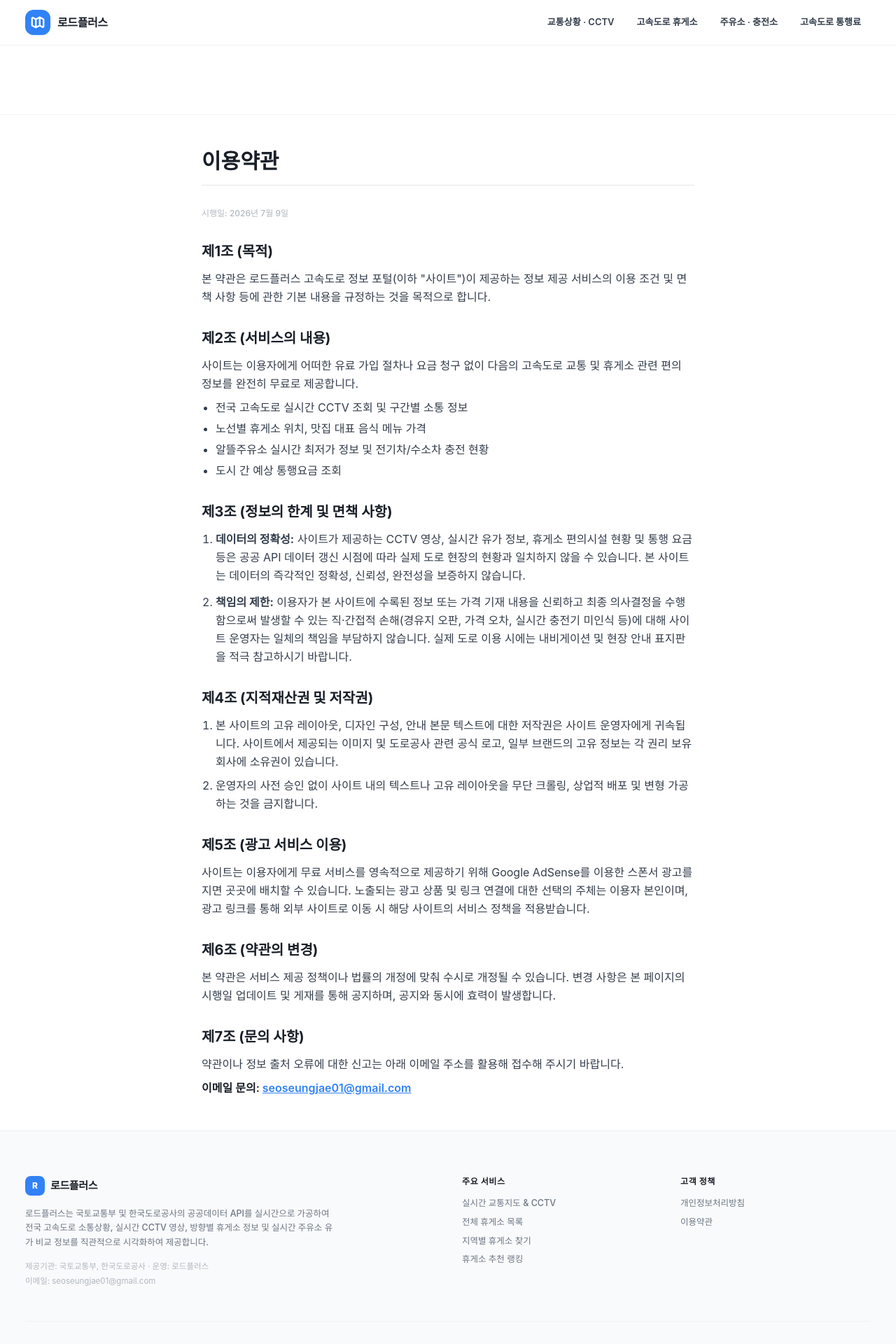
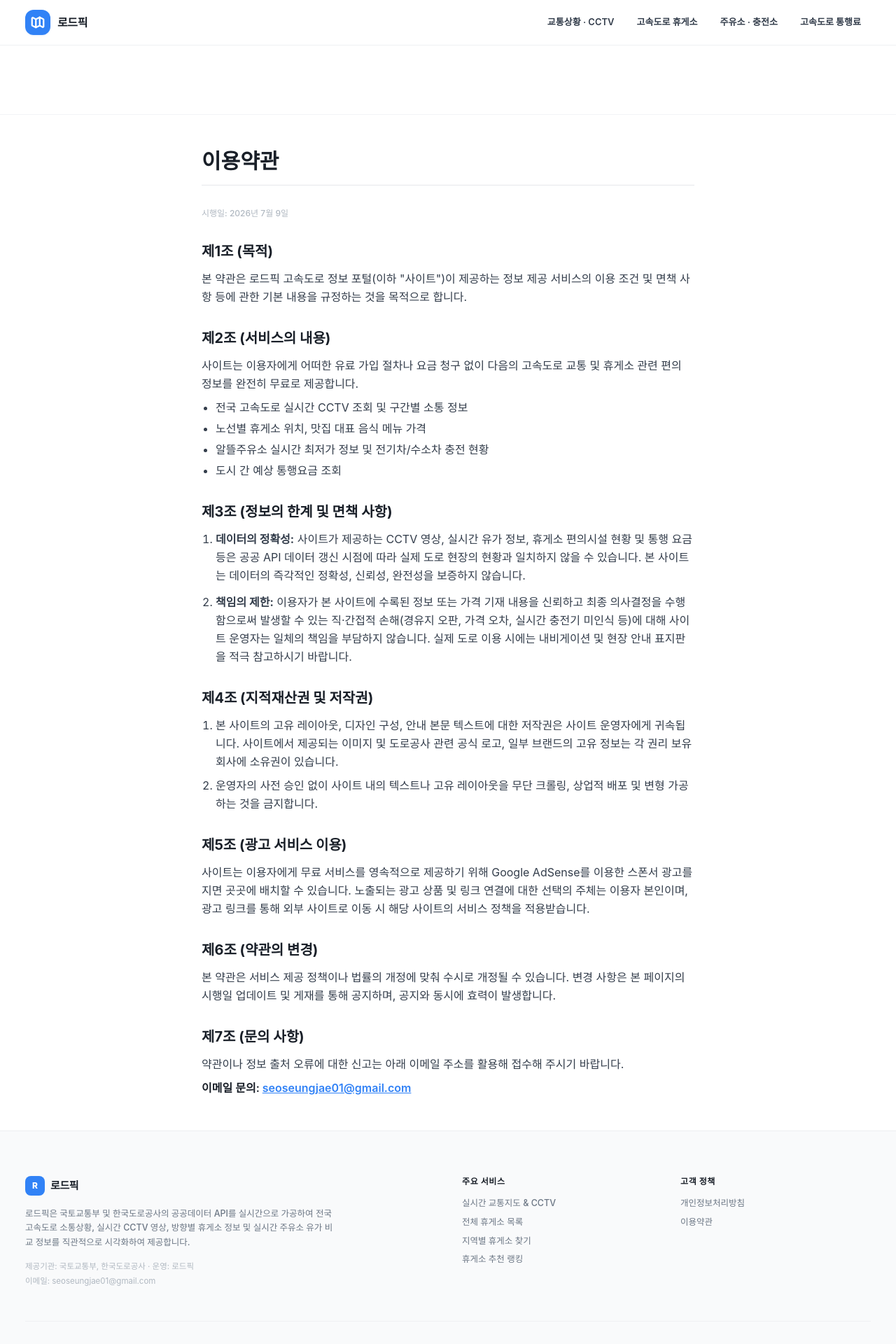
Before and after one commit to fnqlrtm123-code/highway-live, a Next.js app: page /terms in a window 1280 px wide. Shown: the top 1920 px of the page at 70% size. Built offline with nearby package versions, Linux system fonts and the light colour scheme; a web font is replaced by a local one.

Commit message:
Rename site from 로드플러스 to 로드픽

```diff
--- a/src/app/layout.tsx
+++ b/src/app/layout.tsx
@@ -16,8 +16,8 @@ const outfit = Outfit({
 
 export const metadata: Metadata = {
   title: {
-    default: "로드플러스 | 전국 고속도로 실시간 CCTV 휴게소 맛집 주유소 가격",
-    template: "%s | 로드플러스"
+    default: "로드픽 | 전국 고속도로 실시간 CCTV 휴게소 맛집 주유소 가격",
+    template: "%s | 로드픽"
   },
   description: "전국 고속도로 실시간 CCTV 교통상황, 휴게소 맛집 메뉴, 주유소 최저가 가격 비교 및 전기차 충전소 현황을 한눈에 확인하세요.",
   keywords: ["고속도로 cctv", "실시간 교통상황", "휴게소 맛집", "휴게소 주유소 기름값", "전국 고속도로 지도", "상행 하행 맛집", "전기차 충전소", "알뜰주유소 최저가"],
@@ -33,16 +33,16 @@ export const metadata: Metadata = {
     },
   },
   openGraph: {
-    title: "로드플러스 - 실시간 고속도로 CCTV & 휴게소 맛집 정보",
+    title: "로드픽 - 실시간 고속도로 CCTV & 휴게소 맛집 정보",
     description: "전국 고속도로 실시간 CCTV 교통상황, 휴게소 맛집 메뉴, 주유소 최저가 가격 비교 및 전기차 충전소 현황을 한눈에 확인하세요.",
     url: "https://highway.mrbrisbaneinsouth.kr",
-    siteName: "로드플러스",
+    siteName: "로드픽",
     locale: "ko_KR",
     type: "website",
   },
   twitter: {
     card: "summary_large_image",
-    title: "로드플러스 - 실시간 고속도로 CCTV & 휴게소 맛집 정보",
+    title: "로드픽 - 실시간 고속도로 CCTV & 휴게소 맛집 정보",
     description: "전국 고속도로 실시간 CCTV 교통상황, 휴게소 맛집 메뉴, 주유소 최저가 가격 비교 및 전기차 충전소 현황을 한눈에 확인하세요.",
   }
 };
@@ -90,7 +90,7 @@ export default function RootLayout({
                   <path strokeLinecap="round" strokeLinejoin="round" d="M9 20l-5.447-2.724A1 1 0 013 16.382V5.618a1 1 0 011.447-.894L9 7m0 13l6-3m-6 3V7m6 10l4.553 2.276A1 1 0 0021 18.382V7.618a1 1 0 00-.553-.894L15 4m0 13V4m0 0L9 7" />
                 </svg>
               </div>
-              <span className="text-base font-extrabold tracking-tight text-slate-900 leading-none">로드플러스</span>
+              <span className="text-base font-extrabold tracking-tight text-slate-900 leading-none">로드픽</span>
             </a>
 
             {/* 네비게이션 링크 */}
@@ -125,13 +125,13 @@ export default function RootLayout({
               <div className="md:col-span-6 space-y-4">
                 <div className="flex items-center gap-2">
                   <div className="flex h-7 w-7 items-center justify-center rounded-lg bg-blue-600 text-white font-extrabold text-xs">R</div>
-                  <span className="text-[15px] font-bold text-slate-800 tracking-tight">로드플러스</span>
+                  <span className="text-[15px] font-bold text-slate-800 tracking-tight">로드픽</span>
                 </div>
                 <p className="text-[12.5px] leading-relaxed text-slate-500 max-w-md font-medium font-sans">
-                  로드플러스는 국토교통부 및 한국도로공사의 공공데이터 API를 실시간으로 가공하여 전국 고속도로 소통상황, 실시간 CCTV 영상, 방향별 휴게소 정보 및 실시간 주유소 유가 비교 정보를 직관적으로 시각화하여 제공합니다.
+                  로드픽은 국토교통부 및 한국도로공사의 공공데이터 API를 실시간으로 가공하여 전국 고속도로 소통상황, 실시간 CCTV 영상, 방향별 휴게소 정보 및 실시간 주유소 유가 비교 정보를 직관적으로 시각화하여 제공합니다.
                 </p>
                 <div className="text-[11.5px] text-slate-400 space-y-1 font-sans">
-                  <p>제공기관: 국토교통부, 한국도로공사 &middot; 운영: 로드플러스</p>
+                  <p>제공기관: 국토교통부, 한국도로공사 &middot; 운영: 로드픽</p>
                   <p>이메일: seoseungjae01@gmail.com</p>
                 </div>
               </div>
@@ -156,7 +156,7 @@ export default function RootLayout({
             </div>
 
             <div className="mt-12 border-t border-slate-200/50 pt-8 flex flex-col md:flex-row justify-between items-center gap-4 text-[11.5px] text-slate-400">
-              <p>&copy; {new Date().getFullYear()} 로드플러스. All rights reserved.</p>
+              <p>&copy; {new Date().getFullYear()} 로드픽. All rights reserved.</p>
               <p className="max-w-md text-center md:text-right text-[10.5px] text-slate-455 leading-relaxed font-sans">
                 본 서비스에 등록된 교통 및 유가 정보는 공공 API 데이터를 바탕으로 실시간으로 가공된 정보이며 현장 상황과 일부 다를 수 있으므로 안전 운행의 참고용으로 활용하시기 바랍니다.
               </p>
--- a/src/app/notice/page.tsx
+++ b/src/app/notice/page.tsx
@@ -50,7 +50,7 @@ export default function NoticePage() {
         <div className="max-w-[1240px] mx-auto px-4">
           <h1 className="text-2xl font-black mt-1">공지사항 및 자주 묻는 질문(FAQ)</h1>
           <p className="text-slate-400 text-xs mt-2 max-w-xl leading-relaxed">
-            로드플러스 라이브 서비스의 신규 기능 업데이트 소식과 공지사항, 그리고 실시간 고속도로 정보 조회 시 자주 문의하시는 질문들을 빠르게 답변해 드립니다.
+            로드픽 라이브 서비스의 신규 기능 업데이트 소식과 공지사항, 그리고 실시간 고속도로 정보 조회 시 자주 문의하시는 질문들을 빠르게 답변해 드립니다.
           </p>
         </div>
       </section>
--- a/src/app/page.tsx
+++ b/src/app/page.tsx
@@ -2,7 +2,7 @@ import { Metadata } from 'next';
 import HomeClient from '@/components/HomeClient';
 
 export const metadata: Metadata = {
-  description: "전국 고속도로 실시간 CCTV 교통상황, 휴게소 주유소 휘발유·경유 최저가 가격 비교, 전기차 충전소 위치 및 급속 충전기 현황을 로드플러스에서 한눈에 확인하세요.",
+  description: "전국 고속도로 실시간 CCTV 교통상황, 휴게소 주유소 휘발유·경유 최저가 가격 비교, 전기차 충전소 위치 및 급속 충전기 현황을 로드픽에서 한눈에 확인하세요.",
   keywords: [
     "고속도로 주유소 가격",
     "고속도로 휴게소 주유소",
--- a/src/app/privacy/page.tsx
+++ b/src/app/privacy/page.tsx
@@ -2,7 +2,7 @@ import { Metadata } from "next";
 
 export const metadata: Metadata = {
   title: "개인정보처리방침",
-  description: "로드플러스 고속도로 정보 포털의 개인정보처리방침을 안내합니다. 본 사이트는 별도의 개인정보를 직접 수집하지 않습니다.",
+  description: "로드픽 고속도로 정보 포털의 개인정보처리방침을 안내합니다. 본 사이트는 별도의 개인정보를 직접 수집하지 않습니다.",
   alternates: {
     canonical: "/privacy",
   },
@@ -21,7 +21,7 @@ export default function PrivacyPage() {
         <section>
           <h2 className="text-xl font-bold text-slate-900 mb-3">1. 개인정보의 수집 및 이용 목적</h2>
           <p className="text-slate-650">
-            로드플러스(이하 &quot;사이트&quot;)는 다음의 목적으로 정보를 이용합니다.
+            로드픽(이하 &quot;사이트&quot;)는 다음의 목적으로 정보를 이용합니다.
           </p>
           <ul className="list-disc pl-5 mt-2 text-slate-650 flex flex-col gap-1">
             <li>서비스 이용 통계 분석 및 서비스 환경 개선</li>
--- a/src/app/terms/page.tsx
+++ b/src/app/terms/page.tsx
@@ -2,7 +2,7 @@ import { Metadata } from "next";
 
 export const metadata: Metadata = {
   title: "이용약관",
-  description: "로드플러스 고속도로 정보 포털의 이용약관 및 서비스 제공 범위를 안내합니다. 본 사이트는 참고용 교통 가이드 포털입니다.",
+  description: "로드픽 고속도로 정보 포털의 이용약관 및 서비스 제공 범위를 안내합니다. 본 사이트는 참고용 교통 가이드 포털입니다.",
   alternates: {
     canonical: "/terms",
   },
@@ -21,7 +21,7 @@ export default function TermsPage() {
         <section>
           <h2 className="text-xl font-bold text-slate-900 mb-3">제1조 (목적)</h2>
           <p className="text-slate-650">
-            본 약관은 로드플러스 고속도로 정보 포털(이하 &quot;사이트&quot;)이 제공하는 정보 제공 서비스의 이용 조건 및 면책 사항 등에 관한 기본 내용을 규정하는 것을 목적으로 합니다.
+            본 약관은 로드픽 고속도로 정보 포털(이하 &quot;사이트&quot;)이 제공하는 정보 제공 서비스의 이용 조건 및 면책 사항 등에 관한 기본 내용을 규정하는 것을 목적으로 합니다.
           </p>
         </section>
 
--- a/src/components/HomeClient.tsx
+++ b/src/components/HomeClient.tsx
@@ -514,7 +514,7 @@ export default function HomeClient() {
               자주 묻는 질문 FAQ
             </h2>
             <p className="text-slate-500 text-xs md:text-[13px] mt-1 font-medium">
-              로드플러스 이용자들이 가장 많이 묻는 유가, CCTV, 전기차 충전소 관련 질문들을 모았습니다.
+              로드픽 이용자들이 가장 많이 묻는 유가, CCTV, 전기차 충전소 관련 질문들을 모았습니다.
             </p>
           </div>
 
```
